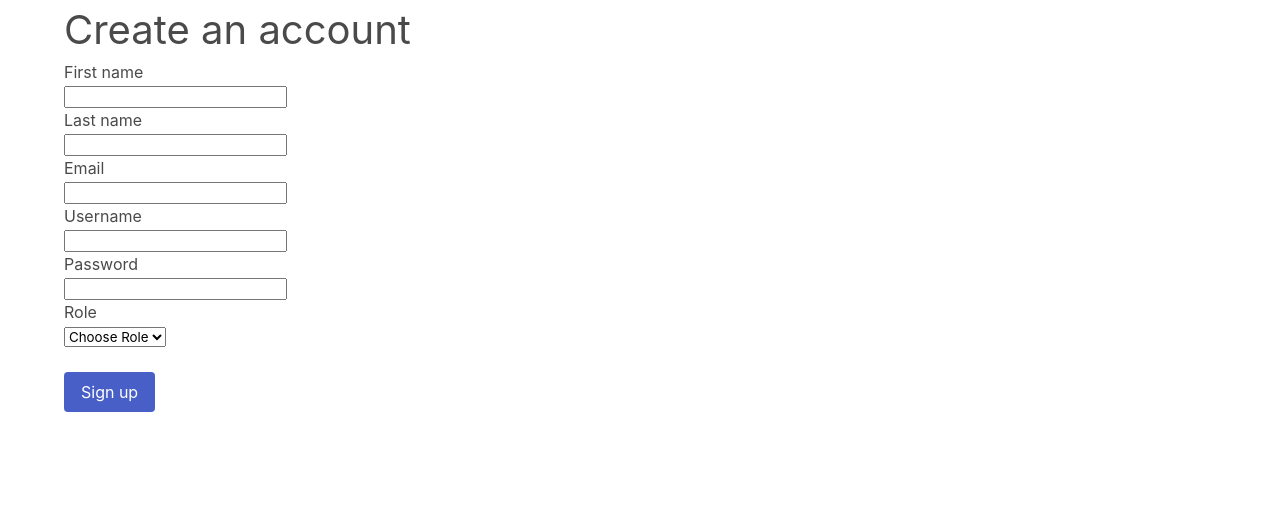
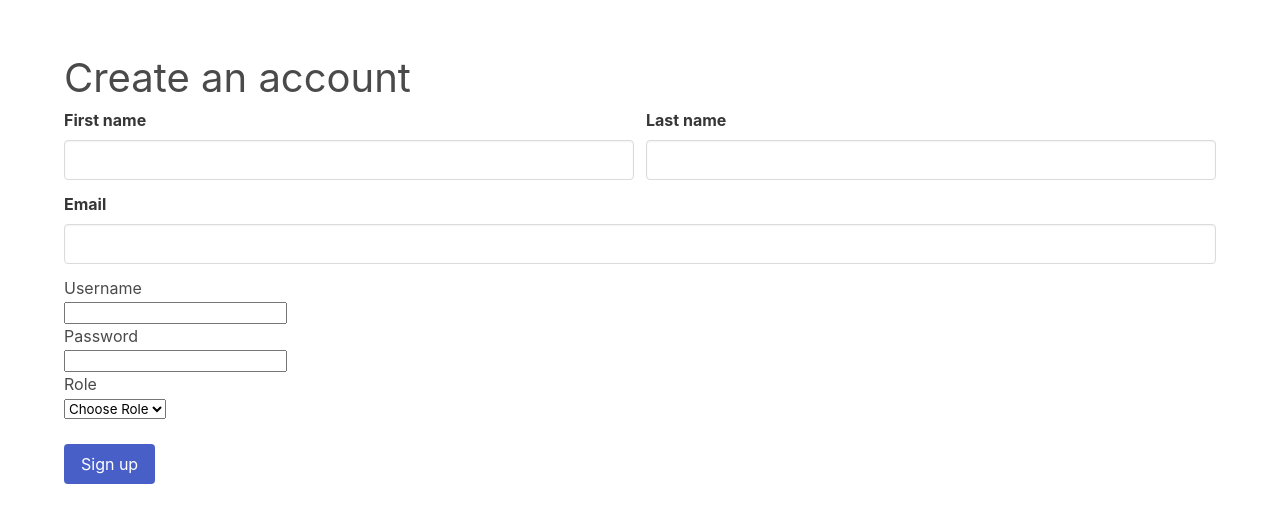
Before and after one commit to jchen2186/cb-platform, a Flask app: page /signup in a window 1280 px wide. Shown: the part 56-587 px from the top of the page. Run offline with Flask 2, Linux system fonts and the light colour scheme; some libraries are stand-ins or nearby versions.

Commit message:
working on signup form layout

```diff
--- a/cbapp/templates/signup.html
+++ b/cbapp/templates/signup.html
@@ -1,46 +1,46 @@
 {% extends "base.html" %}
 
 {% block content %}
+<section class="section">
   <div class="container">
     <h2 class="is-size-2">Create an account</h2>
 
     <form method="POST" action="/signup">
       {{ form.hidden_tag() }}
 
-      <div class="form-group">
-        {{ form.first_name.label }}
-        <br>
+      <div class="field is-horizontal">
+        <div class="field-body">
+          <div class="field">
+            <div class="label">{{ form.first_name.label }}</div>
+            <div class="control">{{ form.first_name(class_="input") }}</div>
             {% if form.first_name.errors %}
               {% for error in form.first_name.errors %}
-            <p class="error-message">{{ error }}</p>
+                <p class="is-danger">{{ error }}</p>
               {% endfor %}
             {% endif %}
-
-        {{ form.first_name }}
           </div>
 
-      <div class="form-group">
-        {{ form.last_name.label }}
-        <br>
+          <div class="field">
+            <div class="label">{{ form.last_name.label }}</div>
+            <div class="control">{{ form.last_name(class_="input") }}</div>
             {% if form.last_name.errors %}
               {% for error in form.last_name.errors %}
-            <p class="error-message">{{ error }}</p>
+                <p class="is-danger">{{ error }}</p>
               {% endfor %}
             {% endif %}
-
-        {{ form.last_name }}
           </div>
 
-      <div class="form-group">
-        {{ form.email.label }}
-        <br>
+        </div>
+      </div>
+
+      <div class="field">
+        <div class="label">{{ form.email.label }}</div>
+        <div class="control">{{ form.email(class_="input") }}</div>
         {% if form.email.errors %}
           {% for error in form.email.errors %}
-            <p class="error-message">{{ error }}</p>
+            <p class="is-danger">{{ error }}</p>
           {% endfor %}
         {% endif %}
-
-        {{ form.email }}
       </div>
 
       <div class="form-group">
@@ -83,4 +83,5 @@
       {{ form.submit(class="button is-link") }}
     </form>
   </div>
+</section>
 {% endblock %}
```
Lines whose indentation alone changed are shown as unchanged.
